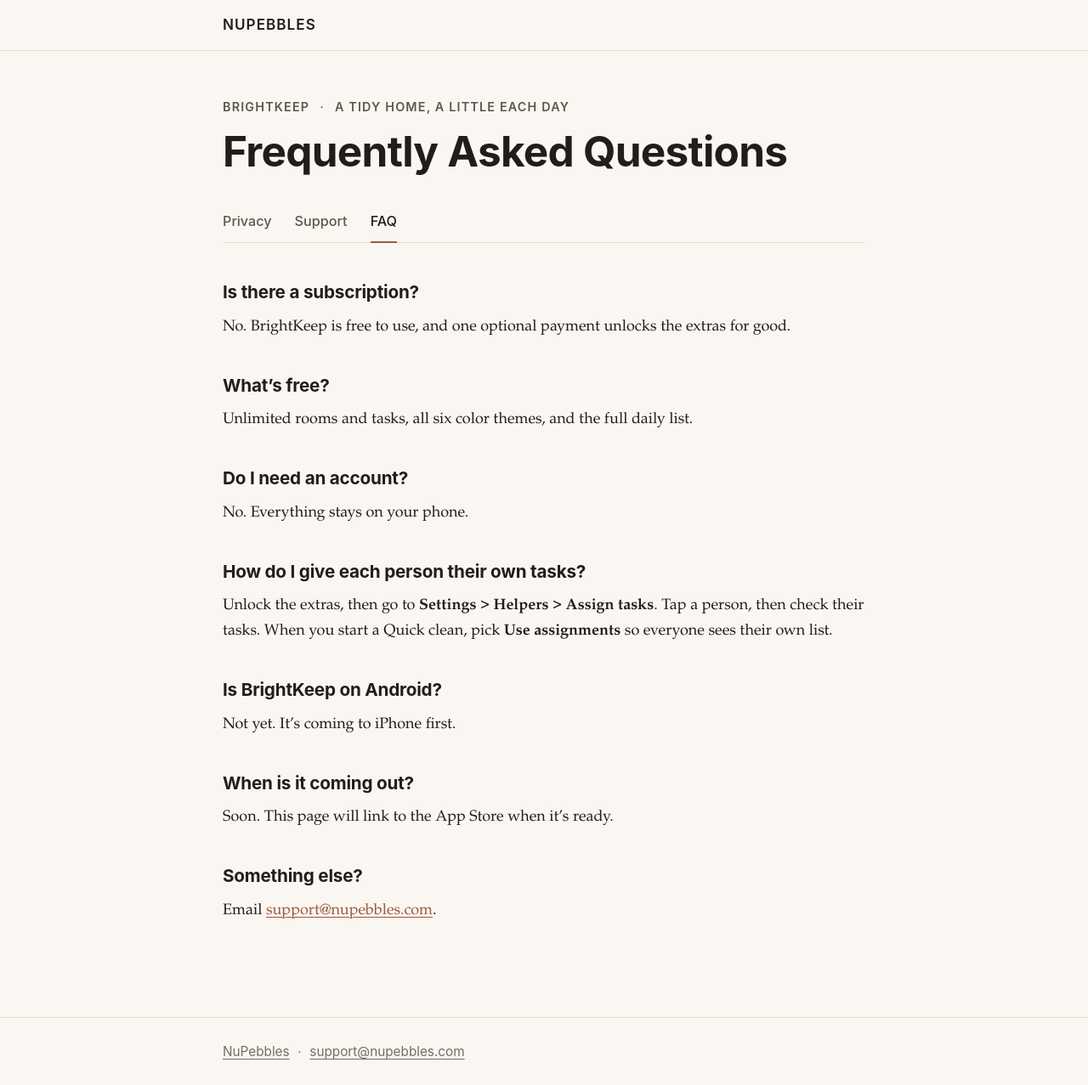
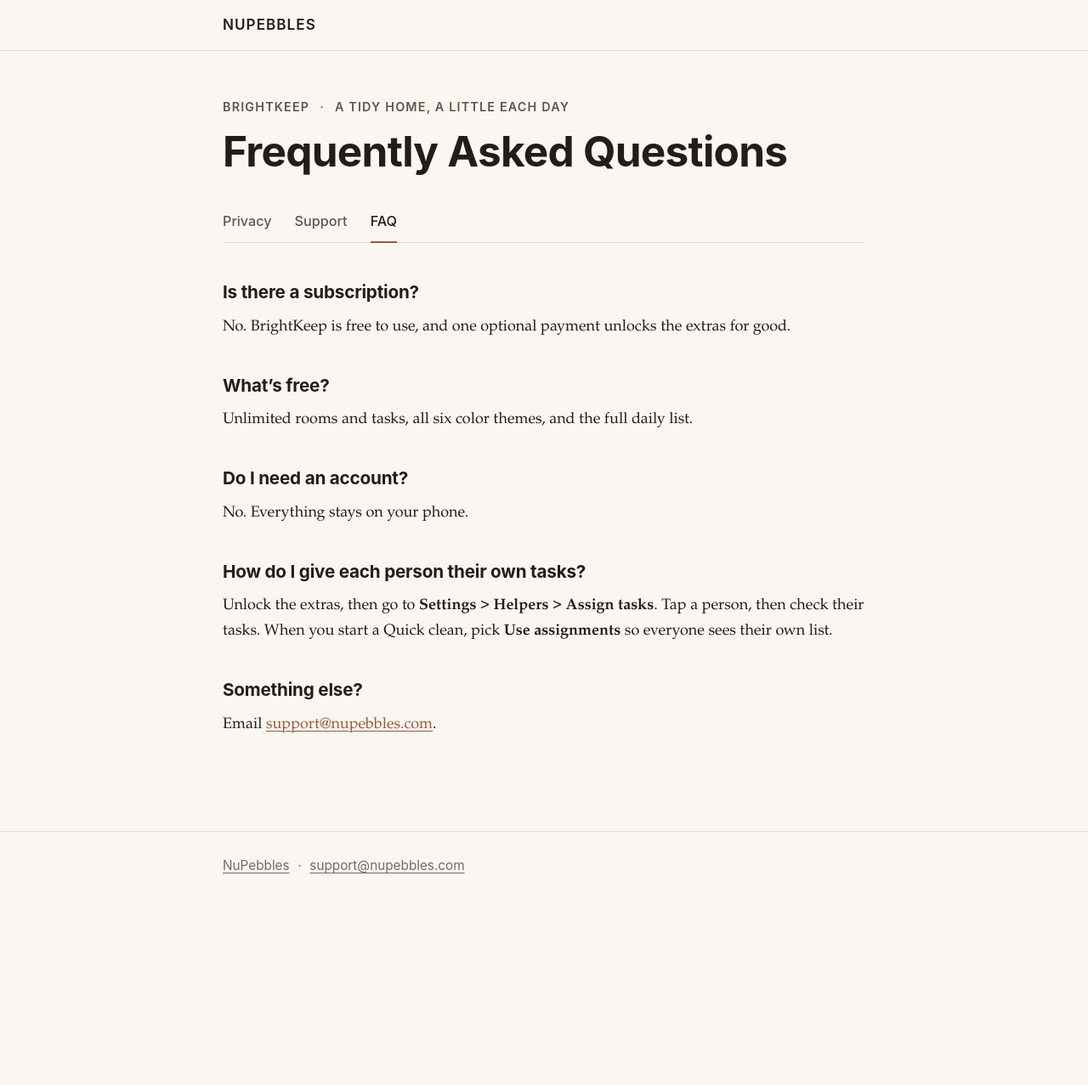
Before and after one commit to beccapearl/nupebbles, a Jekyll site: the page built from apps/brightkeep/faq.md, in a window 1280 px wide. Shown: the whole page at 85% size. Built offline with Jekyll 4.4.1, drawn with Linux system fonts in a browser that asks for light colours; after the commit the page ends 1058 px from its top, so only the background shows below that.

Commit message:
BrightKeep pages: released wording, no Android
Co-Authored-By: Claude Opus 5.5 <noreply@anthropic.com>

```diff
--- a/apps/brightkeep/faq.md
+++ b/apps/brightkeep/faq.md
@@ -19,11 +19,3 @@ No. Everything stays on your phone.
 ## How do I give each person their own tasks?
 
 Unlock the extras, then go to **Settings** > **Helpers** > **Assign tasks**. Tap a person, then check their tasks. When you start a Quick clean, pick **Use assignments** so everyone sees their own list.
-
-## Is BrightKeep on Android?
-
-Not yet. It's coming to iPhone first.
-
-## When is it coming out?
-
-Soon. This page will link to the App Store when it's ready.
```
